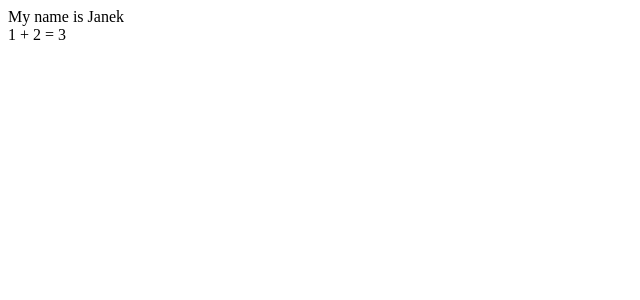
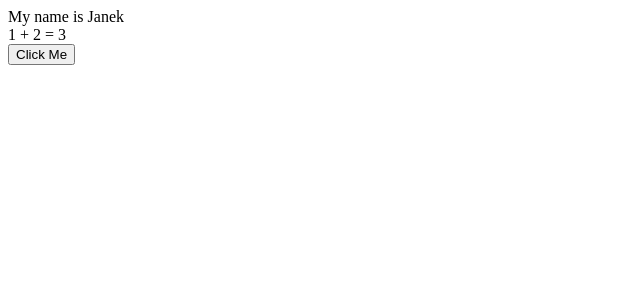
Before and after one commit to DamianKonc/playground, a React (Create React App) app: page / in a window 1280 px wide. Shown: the top 300 px of the page, without its empty margins (0-640 px from the left). Built offline with nearby package versions, Linux system fonts and the light colour scheme.

Commit message:
event click testing

```diff
--- a/src/App.tsx
+++ b/src/App.tsx
@@ -1,12 +1,17 @@
 import React from "react";
 import User from "./User/User";
 import AddTwoNumbers from "./AddTwoNumbers";
+import ButtonClicker from "./ButtonClicker";
 
 function App() {
+  const clikerHandler = (e: React.SyntheticEvent<HTMLButtonElement>) => {
+    console.log(e.currentTarget);
+  };
   return (
     <div>
       <User name="Janek" />
       <AddTwoNumbers number1={1} number2={2} />
+      <ButtonClicker onClick={clikerHandler} />
     </div>
   );
 }
--- /dev/null
+++ b/src/ButtonClicker/ButtonClicker.tsx
@@ -0,0 +1,11 @@
+import React from "react";
+
+const ButtonClicker = ({ ...props }) => {
+  const message = (e: React.MouseEvent<HTMLButtonElement>) => {
+    console.log(`Kliknąłeś ${e.currentTarget.value}`);
+  };
+
+  return <button {...props}>Click Me</button>;
+};
+
+export default ButtonClicker;
--- /dev/null
+++ b/src/ButtonClicker/index.tsx
@@ -0,0 +1 @@
+export { default } from "./ButtonClicker";
```
Also changed, not shown: 1 other file (tests, documents, lock files or other folders).
